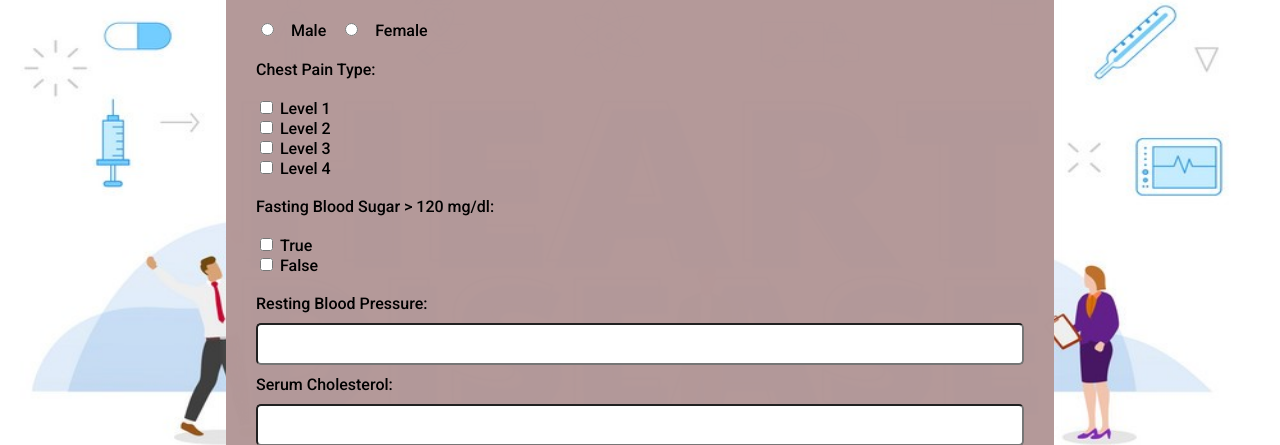
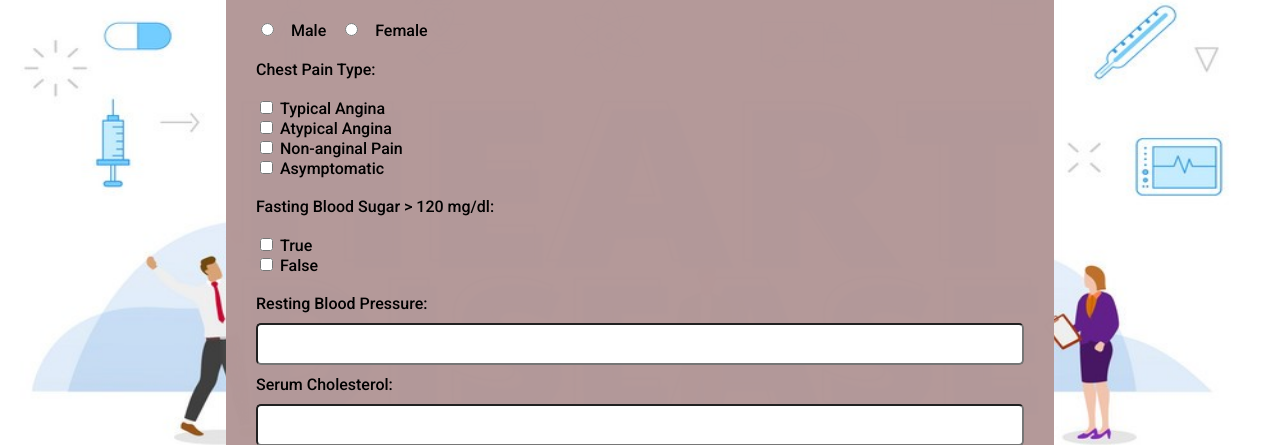
Before and after one commit to Tashinimonasha/Heart-Attack-Predictor, a Flask app: page /predictor in a window 1280 px wide. Shown: the part 247-692 px from the top of the page. Run offline with Flask 3, Linux system fonts and the light colour scheme; the visitor is signed in with stand-in values (Sample User, id 1); parts of the project's set-up code (start-up, migrations or seed data) failed here and were passed over; some libraries are stand-ins or nearby versions.

Commit message:
change feature inputs

```diff
--- a/templates/predictor.html
+++ b/templates/predictor.html
@@ -90,7 +90,7 @@
               id="cp0"
               value="0"
             />
-            <label class="custom-control-label" for="cp0">Level 1</label>
+            <label class="custom-control-label" for="cp0">Typical Angina</label>
           </div>
           <div class="custom-control custom-checkbox">
             <input
@@ -100,7 +100,7 @@
               id="cp1"
               value="1"
             />
-            <label class="custom-control-label" for="cp1">Level 2</label>
+            <label class="custom-control-label" for="cp1">Atypical Angina</label>
           </div>
           <div class="custom-control custom-checkbox">
             <input
@@ -110,7 +110,7 @@
               id="cp2"
               value="2"
             />
-            <label class="custom-control-label" for="cp2">Level 3</label>
+            <label class="custom-control-label" for="cp2">Non-anginal Pain</label>
           </div>
           <div class="custom-control custom-checkbox">
             <input
@@ -120,7 +120,7 @@
               id="cp3"
               value="3"
             />
-            <label class="custom-control-label" for="cp3">Level 4</label>
+            <label class="custom-control-label" for="cp3">Asymptomatic</label>
           </div>
           <br />
 
```
